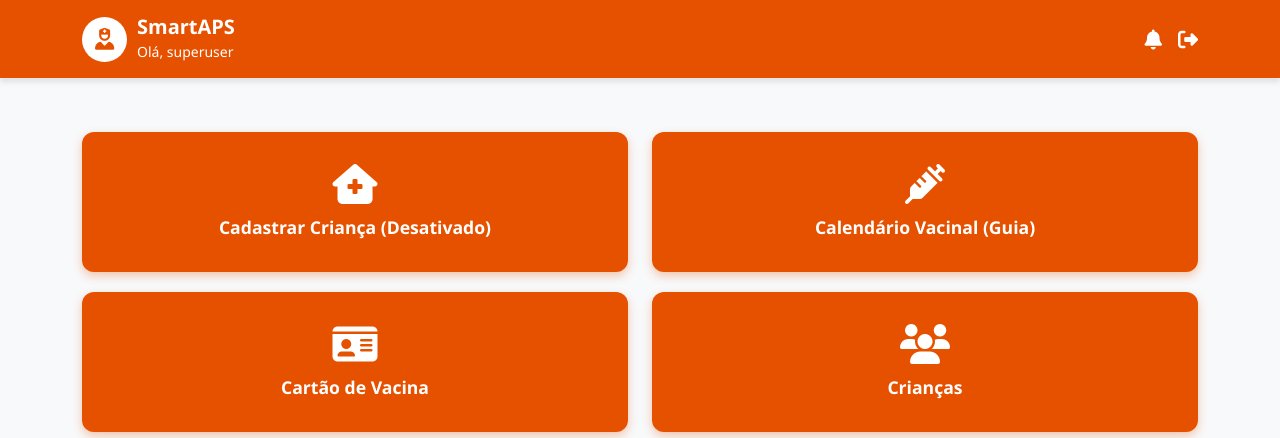
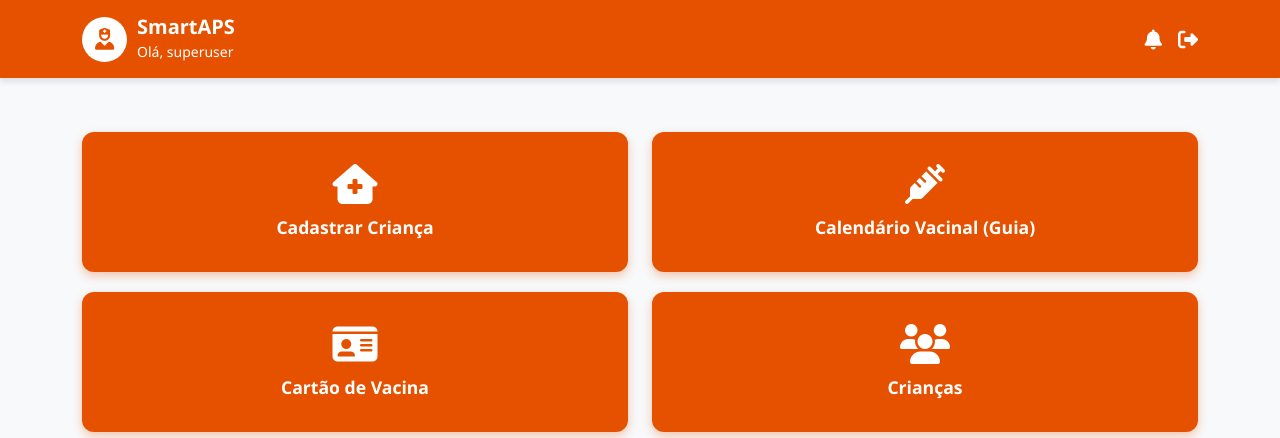
Before and after one commit to gabrieldiaslm/smartapsACS, a Django app: page / in a window 1280 px wide. Shown: the top 438 px of the page. Run offline with Django 5.2, Linux system fonts and the light colour scheme; a user stored in the database is signed in; data comes from the database, SQL or seed files in the repository.

Commit message:
botão de cadastrar criança na home ativado

```diff
--- a/smart_aps/core/templates/index.html
+++ b/smart_aps/core/templates/index.html
@@ -3,9 +3,9 @@
 {% block content %}
 <div class="row mt-4">
     <div class="col-md-6 col-12">
-        <a href="#" class="btn-dashboard">
+        <a href="{% url 'novo_paciente' %}" class="btn-dashboard">
             <i class="fa-solid fa-house-medical dashboard-icon"></i>
-            <span class="dashboard-label">Cadastrar Criança (Desativado)</span>
+            <span class="dashboard-label">Cadastrar Criança</span>
         </a>
     </div>
 
```
